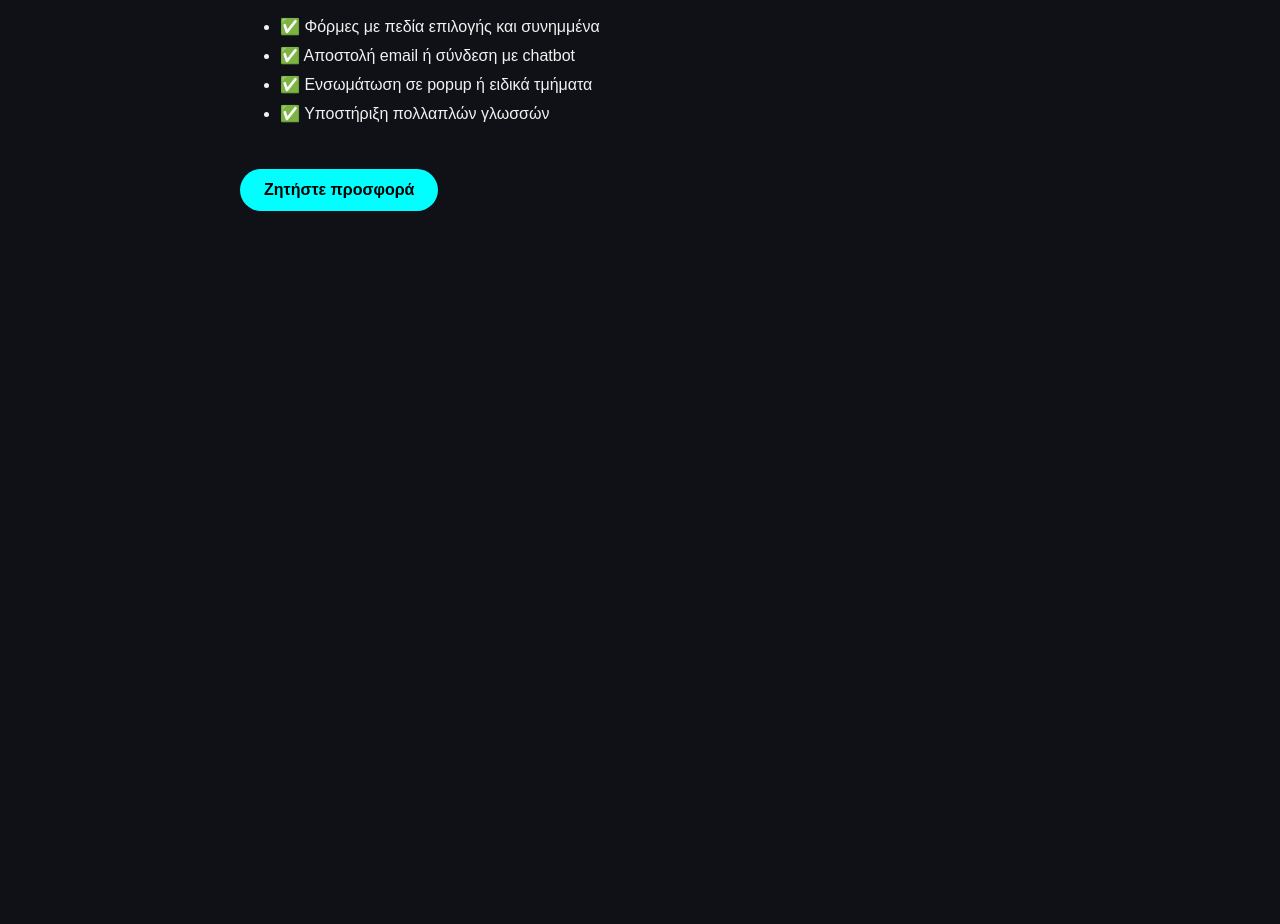
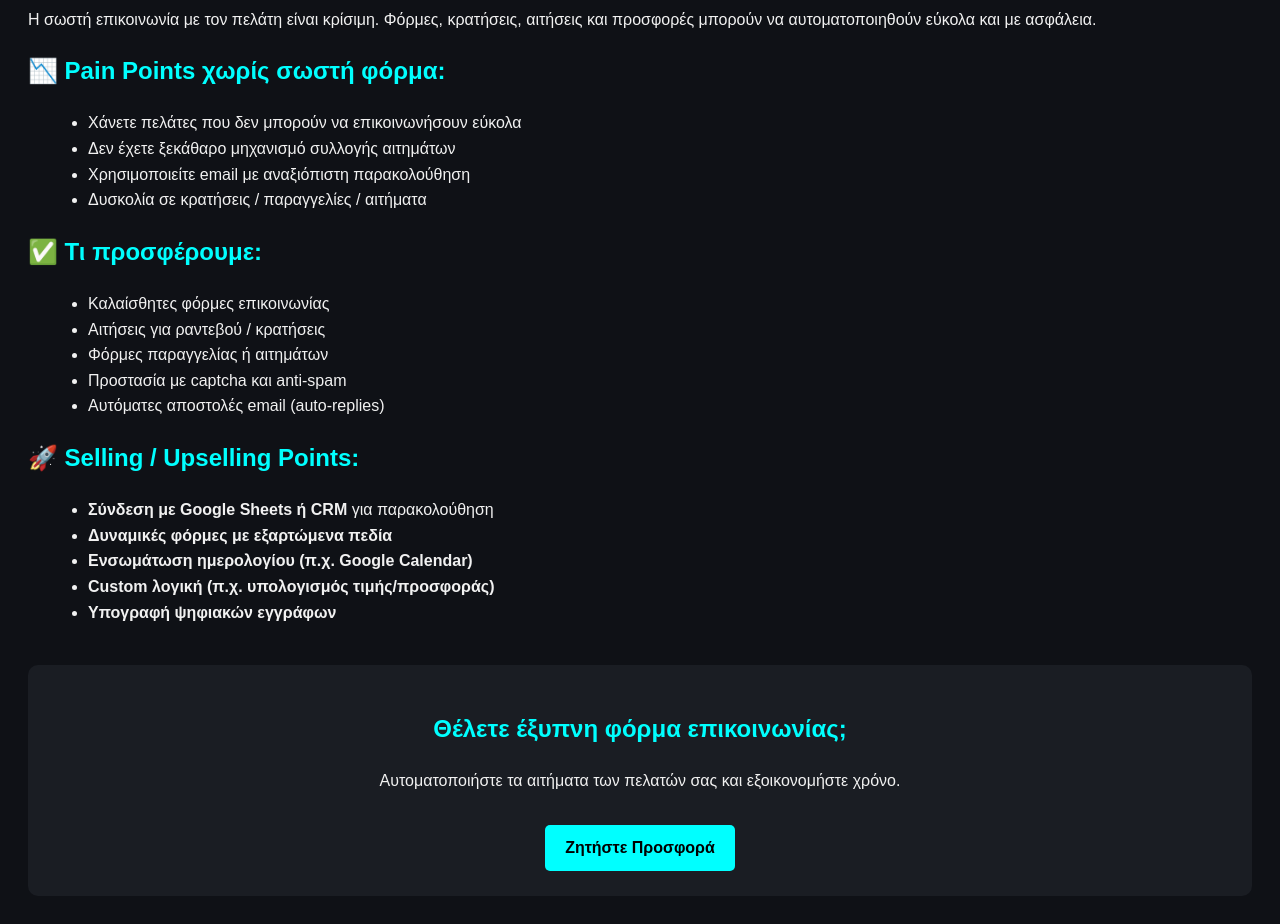
Before and after one commit to FlyingYogurt/-, a plain HTML site: page forms.html in a window 1280 px wide. Shown: the part 141-1065 px from the top of the page. Before the commit the page ends 800 px from the top, so only its background shows below. Drawn offline with Linux system fonts and the light colour scheme.

Commit message:
Update forms.html

```diff
--- a/forms.html
+++ b/forms.html
@@ -2,32 +2,83 @@
 <html lang="el">
 <head>
   <meta charset="UTF-8" />
-  <meta name="viewport" content="width=device-width, initial-scale=1.0" />
+  <meta name="viewport" content="width=device-width, initial-scale=1.0"/>
   <title>Φόρμες & Επικοινωνία</title>
   <style>
-    body { background: #0f1116; color: #f1f1f1; font-family: Arial, sans-serif; padding: 40px; max-width: 800px; margin: auto; }
-    h1 { color: #0ff; }
-    ul { margin-top: 20px; }
-    li { margin-bottom: 10px; }
-    a.button {
+    body {
+      background: #0f1116;
+      color: #f1f1f1;
+      font-family: Arial, sans-serif;
+      padding: 20px;
+      line-height: 1.6;
+    }
+    a {
+      color: #0ff;
+      text-decoration: none;
+    }
+    h1, h2 {
+      color: #0ff;
+    }
+    ul {
+      margin-left: 20px;
+    }
+    .cta {
+      background: #1a1d23;
+      padding: 25px;
+      margin-top: 40px;
+      border-radius: 10px;
+      text-align: center;
+    }
+    .cta a {
       display: inline-block;
-      margin-top: 30px;
-      padding: 12px 24px;
+      margin-top: 15px;
       background: #0ff;
       color: #000;
-      text-decoration: none;
-      border-radius: 25px;
+      padding: 10px 20px;
+      border-radius: 5px;
       font-weight: bold;
     }
-    a.button:hover { background: #00cccc; }
   </style>
 </head>
 <body>
-  <h1>Φόρμες & Επικοινωνία</h1>
-  <p>Δημιουργούμε έξυπνες φόρμες επικοινωνίας και αιτημάτων για αποτελεσματική αλληλεπίδραση με πελάτες.</p>
-  <ul>
-    <li>✅ Φόρμες με πεδία επιλογής και συνημμένα</li><li>✅ Αποστολή email ή σύνδεση με chatbot</li><li>✅ Ενσωμάτωση σε popup ή ειδικά τμήματα</li><li>✅ Υποστήριξη πολλαπλών γλωσσών</li>
-  </ul>
-  <a href="index.html#epikoinonia" class="button">Ζητήστε προσφορά</a>
+
+<a href="index.html">&larr; Επιστροφή στην αρχική</a>
+
+<h1>Φόρμες Επικοινωνίας & Διαδραστικά Στοιχεία</h1>
+
+<p>Η σωστή επικοινωνία με τον πελάτη είναι κρίσιμη. Φόρμες, κρατήσεις, αιτήσεις και προσφορές μπορούν να αυτοματοποιηθούν εύκολα και με ασφάλεια.</p>
+
+<h2>📉 Pain Points χωρίς σωστή φόρμα:</h2>
+<ul>
+  <li>Χάνετε πελάτες που δεν μπορούν να επικοινωνήσουν εύκολα</li>
+  <li>Δεν έχετε ξεκάθαρο μηχανισμό συλλογής αιτημάτων</li>
+  <li>Χρησιμοποιείτε email με αναξιόπιστη παρακολούθηση</li>
+  <li>Δυσκολία σε κρατήσεις / παραγγελίες / αιτήματα</li>
+</ul>
+
+<h2>✅ Τι προσφέρουμε:</h2>
+<ul>
+  <li>Καλαίσθητες φόρμες επικοινωνίας</li>
+  <li>Αιτήσεις για ραντεβού / κρατήσεις</li>
+  <li>Φόρμες παραγγελίας ή αιτημάτων</li>
+  <li>Προστασία με captcha και anti-spam</li>
+  <li>Αυτόματες αποστολές email (auto-replies)</li>
+</ul>
+
+<h2>🚀 Selling / Upselling Points:</h2>
+<ul>
+  <li><strong>Σύνδεση με Google Sheets ή CRM</strong> για παρακολούθηση</li>
+  <li><strong>Δυναμικές φόρμες με εξαρτώμενα πεδία</strong></li>
+  <li><strong>Ενσωμάτωση ημερολογίου (π.χ. Google Calendar)</strong></li>
+  <li><strong>Custom λογική (π.χ. υπολογισμός τιμής/προσφοράς)</strong></li>
+  <li><strong>Υπογραφή ψηφιακών εγγράφων</strong></li>
+</ul>
+
+<div class="cta">
+  <h2>Θέλετε έξυπνη φόρμα επικοινωνίας;</h2>
+  <p>Αυτοματοποιήστε τα αιτήματα των πελατών σας και εξοικονομήστε χρόνο.</p>
+  <a href="index.html#epikoinonia">Ζητήστε Προσφορά</a>
+</div>
+
 </body>
 </html>
```
